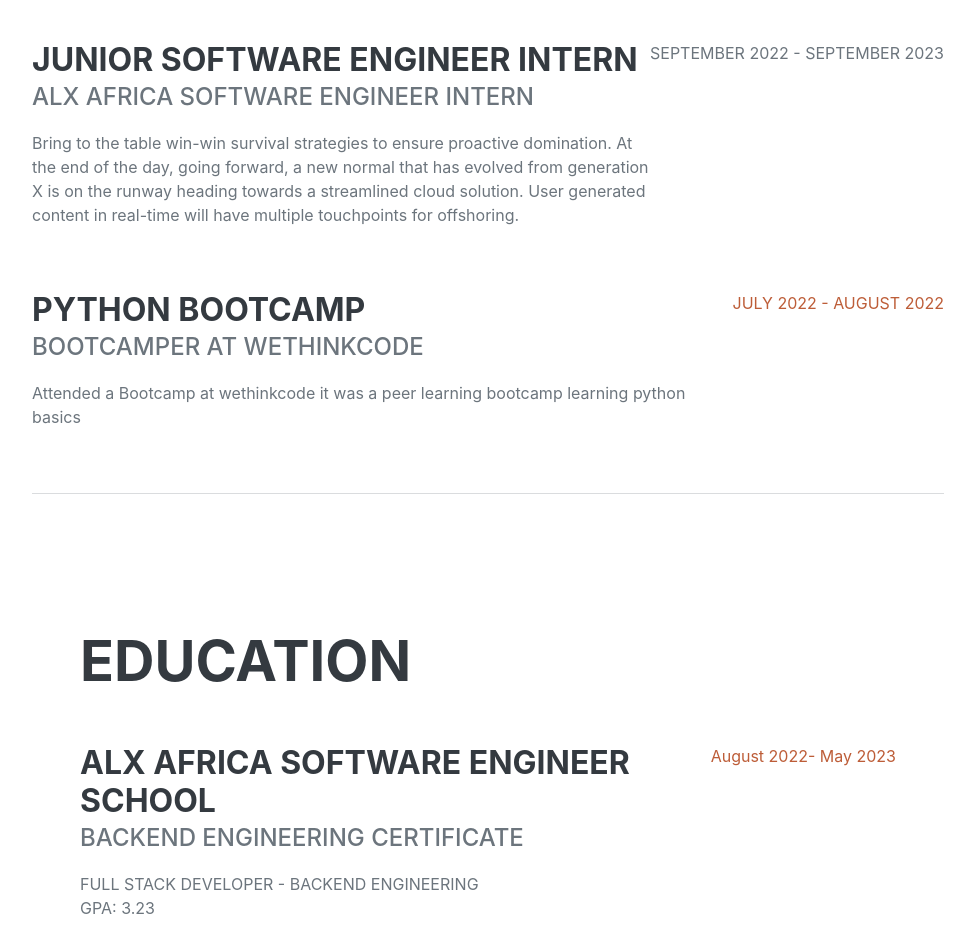
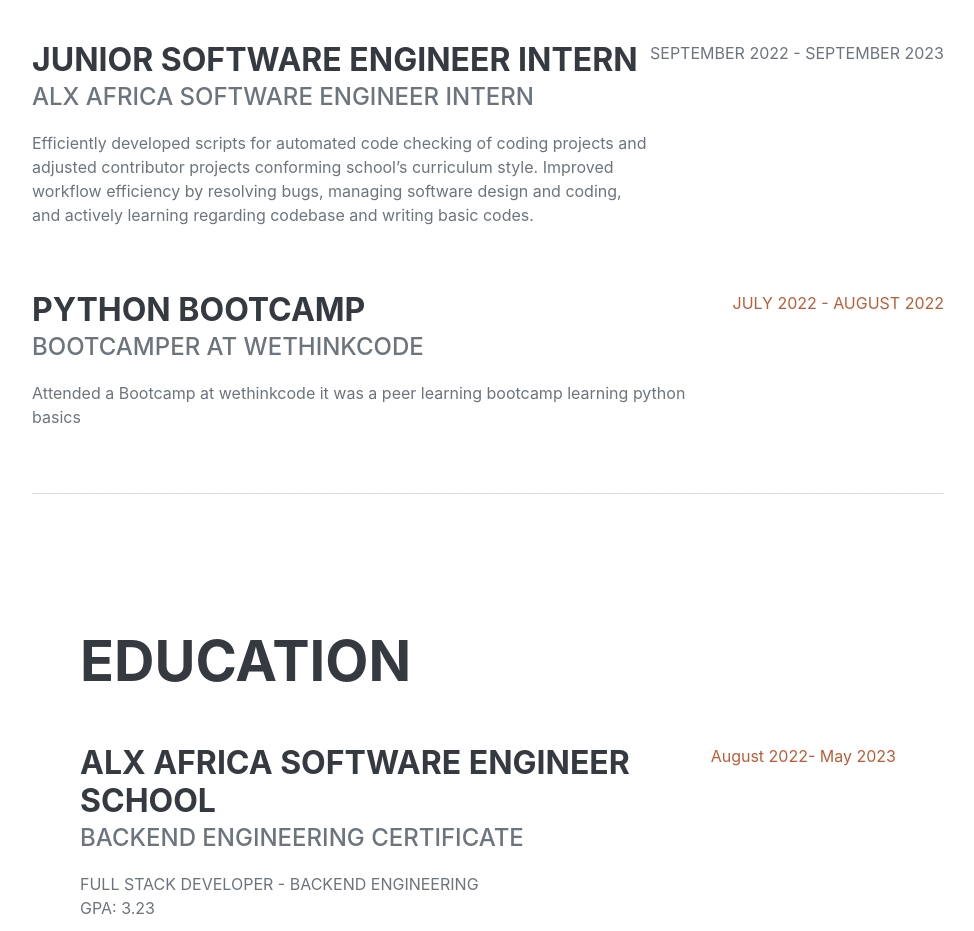
Before and after one commit to steve2700/RESUME-BUILDER, a plain HTML site: page index.html in a window 1280 px wide. Shown: the part 980-1911 px from the top of the page, without its empty margins (288-1262 px from the left). Drawn offline with nearby package versions, Linux system fonts and the light colour scheme; a web font is replaced by a local one.

Commit message:
resume done

```diff
--- a/index.html
+++ b/index.html
@@ -67,7 +67,9 @@
                         <div class="flex-grow-1">
                             <h3 class="mb-0">Junior Software Engineer Intern </h3>
                             <div class="subheading mb-3">ALX AFRICA SOFTWARE ENGINEER INTERN</div>
-                            <p>Bring to the table win-win survival strategies to ensure proactive domination. At the end of the day, going forward, a new normal that has evolved from generation X is on the runway heading towards a streamlined cloud solution. User generated content in real-time will have multiple touchpoints for offshoring.</p>
+                            <p>Efficiently developed scripts for automated code checking of coding projects and adjusted contributor projects conforming school’s
+                                curriculum style. Improved workflow efficiency by resolving bugs, managing software design and coding, and actively learning
+                                regarding codebase and writing basic codes.</p>
                         </div>
                         <div class="flex-shrink-0"><span class="text-primary"></span>SEPTEMBER 2022 - SEPTEMBER 2023</span></div>
                     </div>
```
